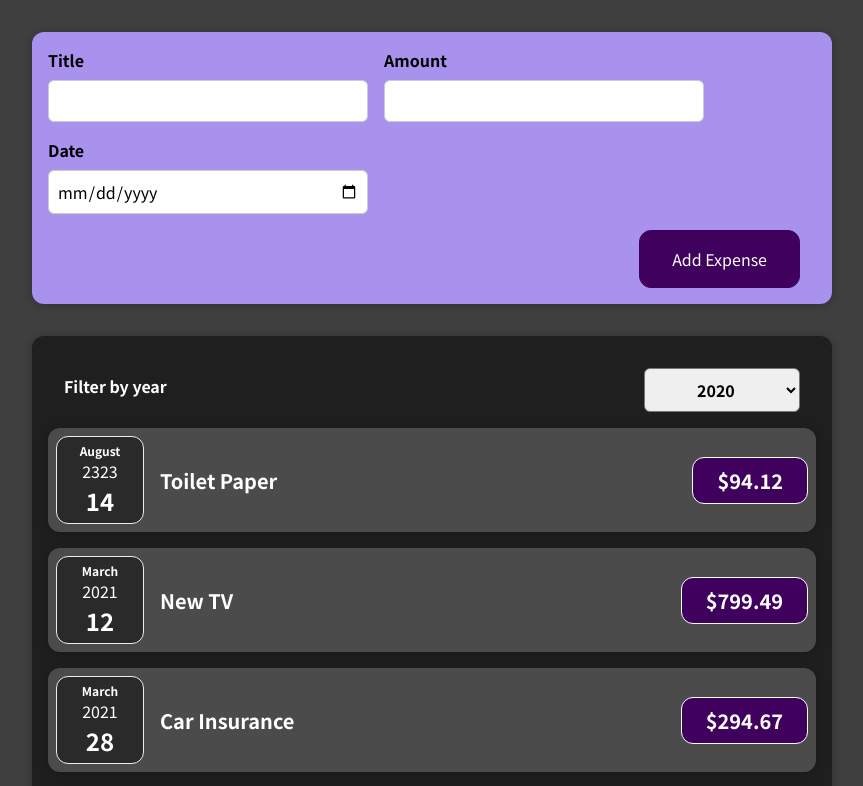
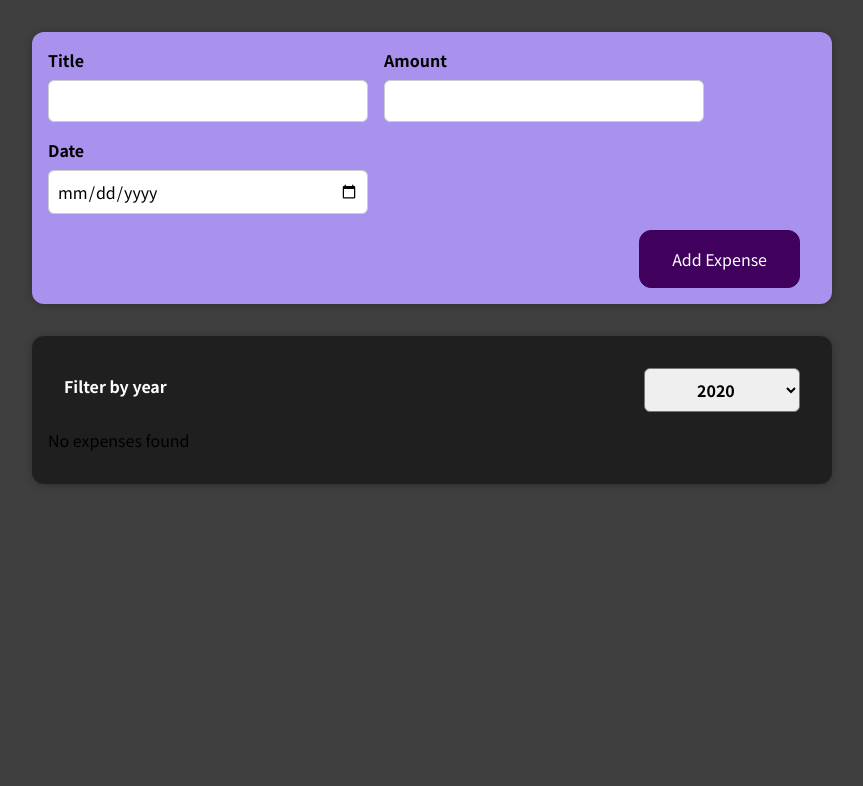
Before and after one commit to arielmalagutti/expenses-tracker, a React (Create React App) app: page / in a window 1280 px wide. Shown: the top 786 px of the page, without its empty margins (208-1071 px from the left). Built offline with nearby package versions, Linux system fonts and the light colour scheme.

Commit message:
fix: filter items correctly according to the year

```diff
--- a/src/components/Expenses/Expenses.js
+++ b/src/components/Expenses/Expenses.js
@@ -7,9 +7,32 @@ import { useState } from "react";
 
 function Expenses({ expenses }) {
   const [filteredYear, setFilteredYear] = useState("2020");
+
   const filterChangeHandler = (selectedYear) => {
     setFilteredYear(selectedYear);
   };
+
+  const filteredExpenses = expenses.filter((expense) => {
+    return expense.date.getFullYear().toString() === filteredYear;
+  });
+
+  let expensesContent = <p>No expenses found</p>;
+
+  if (filteredExpenses.length > 0) {
+    expensesContent = filteredExpenses.map((item) => {
+      return (
+        <>
+          <ExpenseItem
+            key={item.id}
+            title={item.title}
+            amount={item.amount}
+            date={item.date}
+          />
+        </>
+      );
+    });
+  }
+
   return (
     <div>
       <Card className="expenses">
@@ -17,18 +40,7 @@ function Expenses({ expenses }) {
           selected={filteredYear}
           onChangeFilter={filterChangeHandler}
         />
-        {expenses.map((items) => {
-          return (
-            <>
-              <ExpenseItem
-                key={items.id}
-                title={items.title}
-                amount={items.amount}
-                date={items.date}
-              />
-            </>
-          );
-        })}
+        {expensesContent}
       </Card>
     </div>
   );
```
